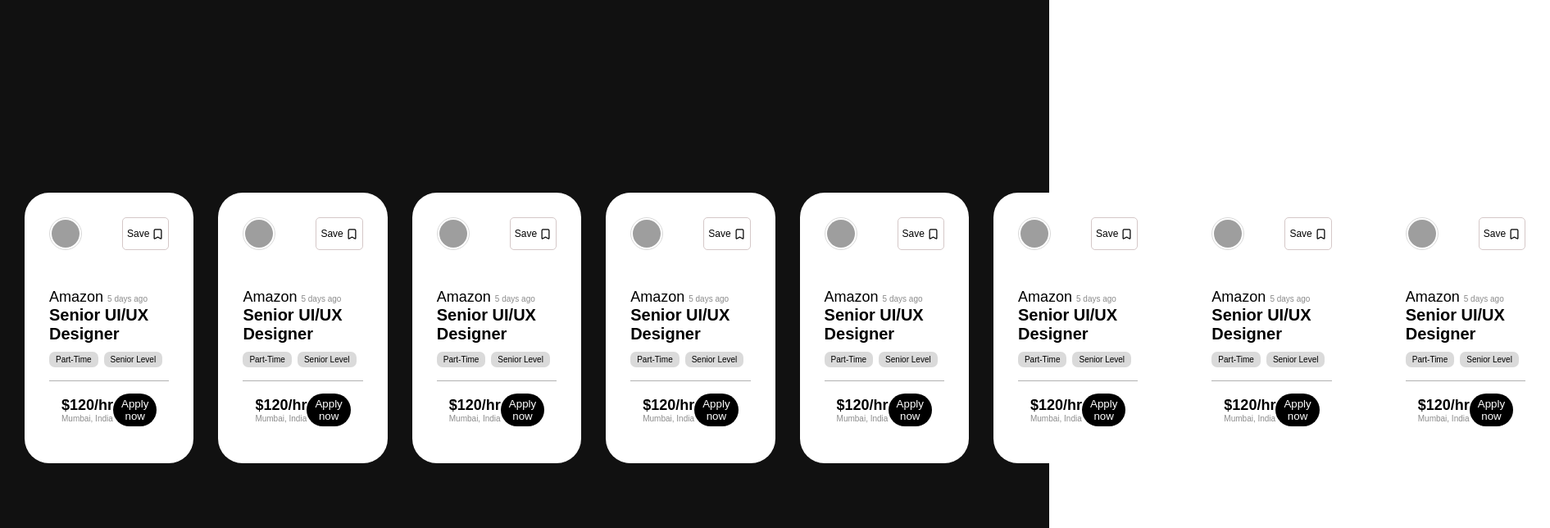
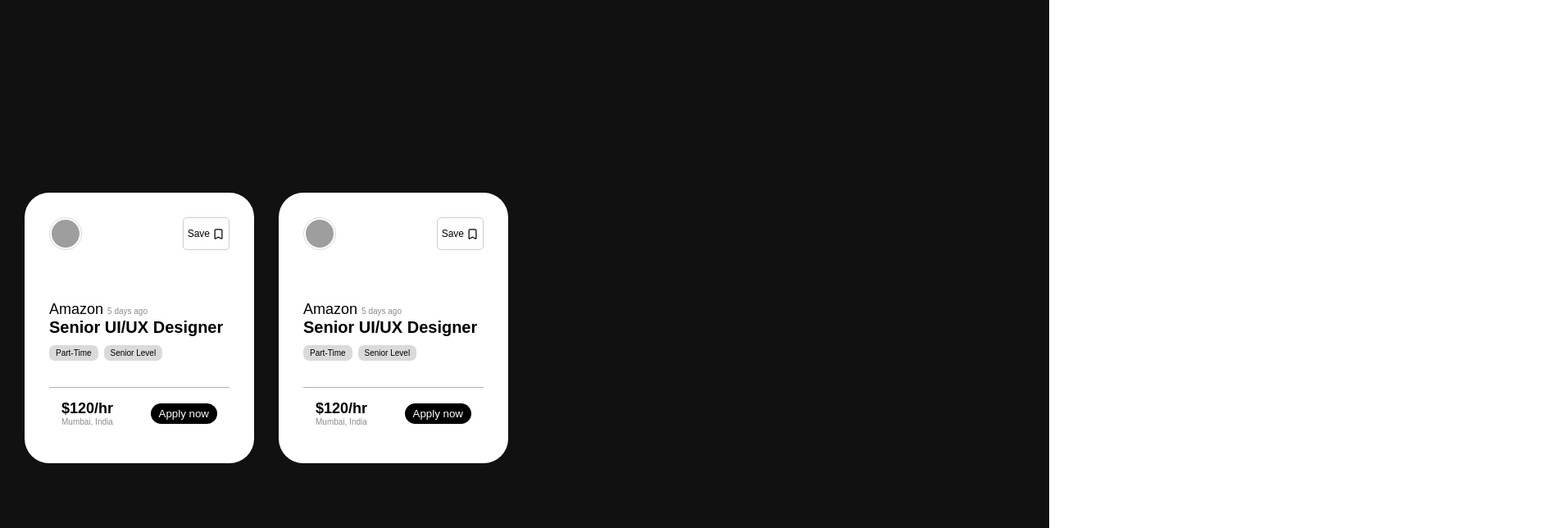
Before and after one commit to realamiit/Webpage, a React (Vite) app in the folder 04-cards-project/: page / in a window 1280 px wide. Shown: the top 644 px of the page at 82% size, 1891 px wide, since content can reach past the window. Built offline with nearby package versions, Linux system fonts and the light colour scheme; grey boxes are pictures that could not be loaded.

Commit message:
Add some card components

```diff
--- a/04-cards-project/src/App.jsx
+++ b/04-cards-project/src/App.jsx
@@ -7,12 +7,6 @@
     <div className='parent'>
       <Card />
       <Card />
-      <Card />
-      <Card />
-      <Card />
-      <Card />
-      <Card />
-      <Card />
 
     </div>
   )
```
